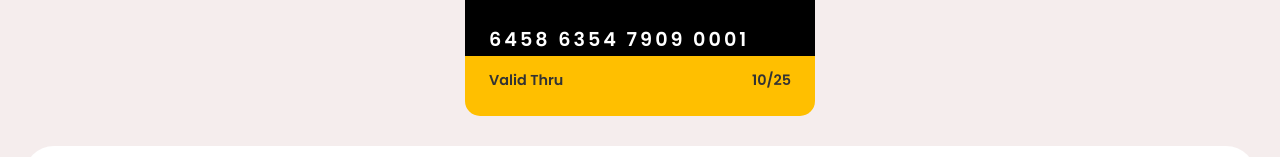
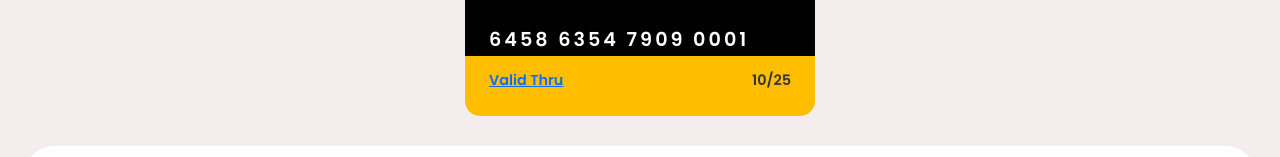
Before and after one commit to keatonmurray/swift, a React app in the folder frontend/: page / in a window 1280 px wide. Shown: the part 258-415 px from the top of the page. Built offline with nearby package versions, Linux system fonts and the light colour scheme; the HTML template or start-up script is replaced by a standard one.

Commit message:
testing link

```diff
--- a/frontend/src/pages/Home.jsx
+++ b/frontend/src/pages/Home.jsx
@@ -1,3 +1,5 @@
+import { Link } from "react-router-dom";
+
 const Home = () => {
     const transactions = [
         { name: "Jenny Wilson", initials: "JW", time: "Today, 12:30 pm", amount: "-$438", color: "#FDEBD0" },
@@ -11,7 +13,7 @@ const Home = () => {
        <div className="px-4">
             <div className="card border-0 custom-rounded px-4 py-2">
                 <div className="d-flex align-items-center justify-content-between pt-2">
-                <div className="account-balance">
+                    <div className="account-balance">
                         <div className="d-flex align-items-center justify-content-center">
                             <img src="./img/profile.png" alt="User Profile" className="user-profile-img"/>
                             <div className="d-flex flex-column align-items-start">
@@ -25,7 +27,6 @@ const Home = () => {
                             <img src="./img/bell.png" alt="Notification Bell" />
                         </figure>
                     </div>
-
                 </div>
             </div>
             <div className="swift homepage card-container">
@@ -40,7 +41,7 @@ const Home = () => {
                     <div className="card-number">6458 6354 7909 0001</div>
 
                     <div className="card-footer">
-                        <span className="fw-semibold">Valid Thru</span>
+                        <Link to="/login"className="fw-semibold">Valid Thru</Link>
                         <span className="fw-semibold">10/25</span>
                     </div>
                 </div>
```
